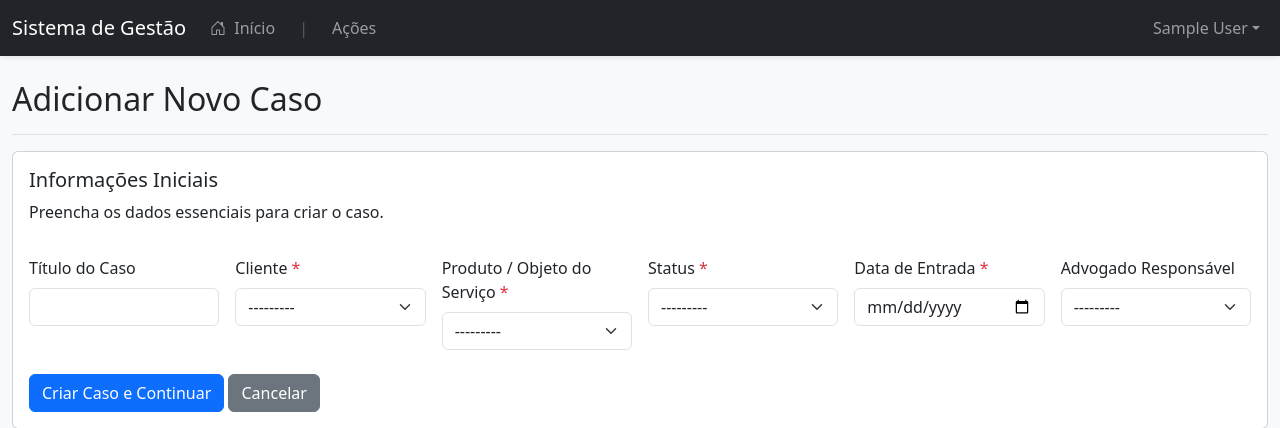
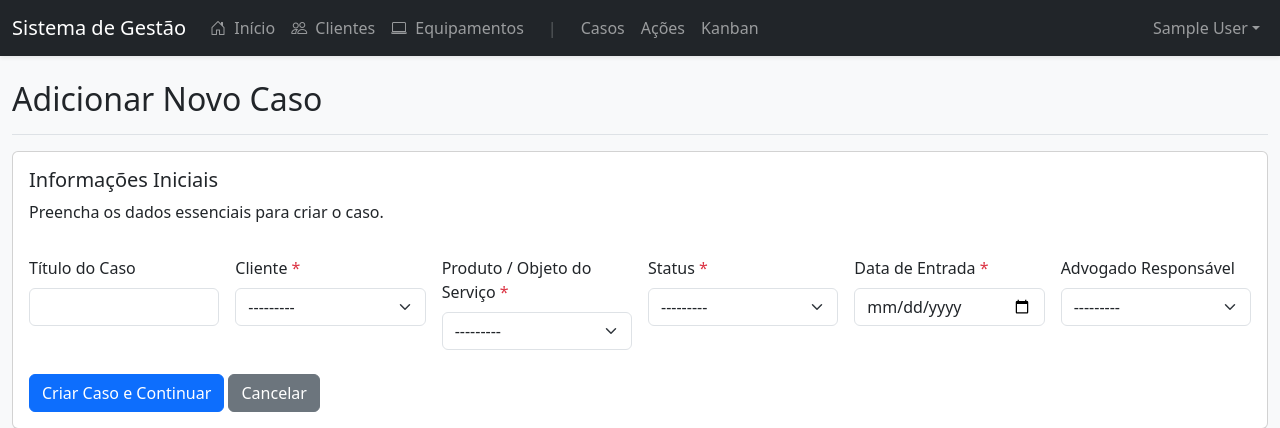
Before and after one commit to Jeff1984Sor/sistemarca, a Django app: page /casos/novo/ in a window 1280 px wide. Shown: the top 428 px of the page. Run offline with Django 5.2, Linux system fonts and the light colour scheme; the visitor is signed in with stand-in values (Sample User, id 1); data that the repository does not hold is empty.

```diff
--- a/core/templates/core/base.html
+++ b/core/templates/core/base.html
@@ -46,13 +46,13 @@
                 <div class="collapse navbar-collapse" id="main-navbar">
                     <ul class="navbar-nav me-auto mb-2 mb-lg-0">
                         <li class="nav-item"><a class="nav-link" href="{% url 'home' %}"><i class="bi bi-house-door me-1"></i> Início</a></li>
-                        {% if 'clientes' in modulos_visiveis %}<li class="nav-item"><a class="nav-link" href="{% url 'clientes:cliente_list' %}"><i class="bi bi-people me-1"></i> Clientes</a></li>{% endif %}
-                        {% if 'equipamentos' in modulos_visiveis %}<li class="nav-item"><a class="nav-link" href="{% url 'equipamentos:equipamento_list' %}"><i class="bi bi-laptop me-1"></i> Equipamentos</a></li>{% endif %}
+                        <li class="nav-item"><a class="nav-link" href="{% url 'clientes:cliente_list' %}"><i class="bi bi-people me-1"></i> Clientes</a></li>
+                        <li class="nav-item"><a class="nav-link" href="{% url 'equipamentos:equipamento_list' %}"><i class="bi bi-laptop me-1"></i> Equipamentos</a></li>
                         <li class="nav-item"><span class="nav-link disabled mx-2">|</span></li>
-                        {% if 'casos' in modulos_visiveis %}<li class="nav-item"><a class="nav-link" href="{% url 'casos:caso_list' %}">Casos</a></li>{% endif %}
+                        <li class="nav-item"><a class="nav-link" href="{% url 'casos:caso_list' %}">Casos</a></li>
                         {% if 'pesquisa-casos' in modulos_visiveis %}<li class="nav-item"><a class="nav-link" href="{% url 'casos:caso_pesquisa' %}">Pesquisa</a></li>{% endif %}
                         <li class="nav-item"><a class="nav-link" href="{% url 'casos:acao_list' %}">Ações</a></li>
-                        {% if 'kanban' in modulos_visiveis %}<li class="nav-item"><a class="nav-link" href="{% url 'casos:kanban_board' %}">Kanban</a></li>{% endif %}
+                        <li class="nav-item"><a class="nav-link" href="{% url 'casos:kanban_board' %}">Kanban</a></li>
 
                     </ul>
                     <ul class="navbar-nav ms-auto mb-2 mb-lg-0">
```
